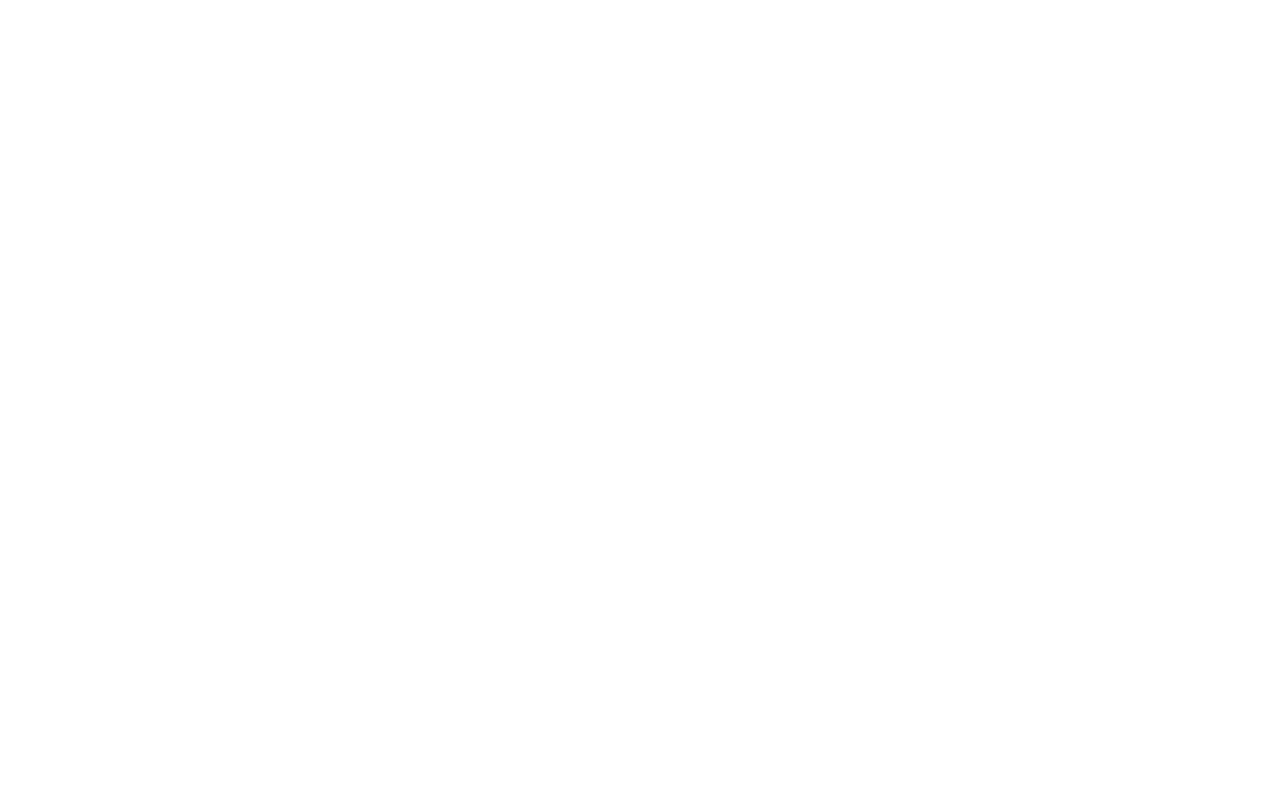
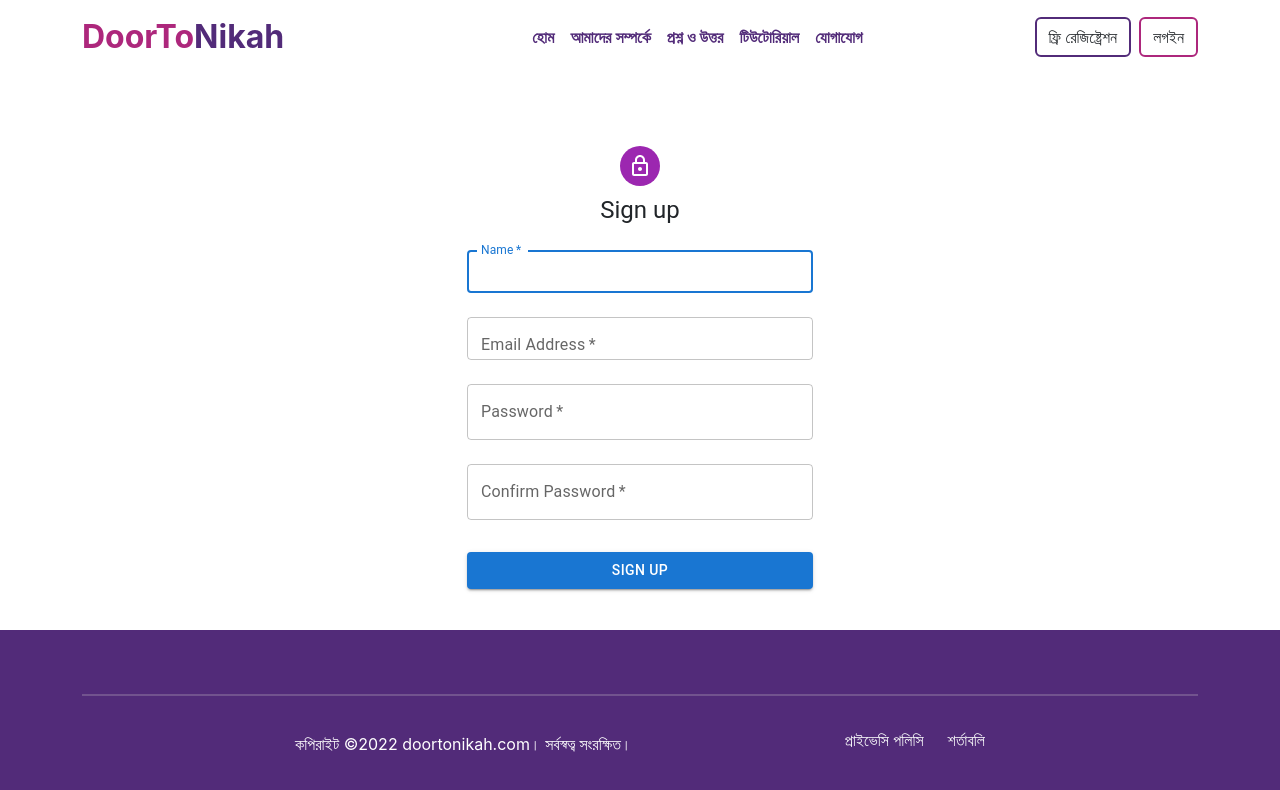
Before and after one commit to SumanIslam/DoorToNikah, a React (Create React App) app: page /signup in a window 1280 px wide. Before the commit this address had no page. Shown: the top 790 px of the page. Built offline with nearby package versions, Linux system fonts and the light colour scheme; a web font is replaced by a local one.

Commit message:
create signup page

```diff
--- a/src/App.js
+++ b/src/App.js
@@ -9,6 +9,7 @@
 import ContactPage from './page/contact-page';
 import TutorialPage from './page/tutorial-page';
 import LoginPage from './page/login-page';
+import SignUpPage from './page/signup-page';
 
 function App() {
   return (
@@ -21,6 +22,7 @@
 			<Route path='/contact' element={<ContactPage />} />
 			<Route path='/tutorial' element={<TutorialPage />} />
 			<Route path='/login' element={<LoginPage />} />
+			<Route path='/signup' element={<SignUpPage />} />
 		</Routes>
 	);
 }
--- /dev/null
+++ b/src/component/signup/singup-component.jsx
@@ -0,0 +1,101 @@
+import * as React from 'react';
+import Avatar from '@mui/material/Avatar';
+import Button from '@mui/material/Button';
+import TextField from '@mui/material/TextField';
+import Box from '@mui/material/Box';
+import LockOutlinedIcon from '@mui/icons-material/LockOutlined';
+import Typography from '@mui/material/Typography';
+import Container from '@mui/material/Container';
+import { createTheme, ThemeProvider } from '@mui/material/styles';
+
+const SignUP = () => {
+	const handleSubmit = (event) => {
+		event.preventDefault();
+		const data = new FormData(event.currentTarget);
+		console.log({
+			email: data.get('email'),
+			password: data.get('password'),
+		});
+	};
+
+	const theme = createTheme();
+	return (
+		<ThemeProvider theme={theme}>
+			<Container component='main' maxWidth='xs'>
+				<Box
+					sx={{
+						marginTop: 8,
+						display: 'flex',
+						flexDirection: 'column',
+						alignItems: 'center',
+					}}
+				>
+					<Avatar sx={{ m: 1, bgcolor: 'secondary.main' }}>
+						<LockOutlinedIcon />
+					</Avatar>
+					<Typography component='h1' variant='h5'>
+						Sign up
+					</Typography>
+					<Box
+						component='form'
+						onSubmit={handleSubmit}
+						noValidate
+						sx={{ mt: 1 }}
+					>
+						<TextField
+							margin='normal'
+							required
+							fullWidth
+							id='name'
+							label='Name'
+							name='name'
+							type='text'
+							autoComplete='name'
+							autoFocus
+						/>
+						<TextField
+							margin='normal'
+							required
+							fullWidth
+							id='email'
+							label='Email Address'
+							name='email'
+							type='email'
+							autoComplete='email'
+						/>
+						<TextField
+							margin='normal'
+							required
+							fullWidth
+							name='password'
+							label='Password'
+							type='password'
+							id='password'
+							autoComplete='current-password'
+						/>
+						<TextField
+							margin='normal'
+							required
+							fullWidth
+							name='confirmPassword'
+							label='Confirm Password'
+							type='password'
+							id='confirmPassword'
+							autoComplete='current-password'
+						/>
+						<Button
+							type='submit'
+							fullWidth
+							variant='contained'
+							sx={{ mt: 3, mb: 2 }}
+						>
+							Sign Up
+						</Button>
+					</Box>
+				</Box>
+			</Container>
+		</ThemeProvider>
+	);
+};
+
+export default SignUP;
--- /dev/null
+++ b/src/page/signup-page.jsx
@@ -0,0 +1,18 @@
+import React from 'react';
+
+// component
+import Footer from '../component/footer/footer.component';
+import Header from '../component/header/header.component';
+import SignUP from '../component/signup/singup-component';
+
+const SignUpPage = () => {
+	return (
+		<>
+			<Header />
+			<SignUP />
+			<Footer />
+		</>
+	);
+};
+
+export default SignUpPage;
```
